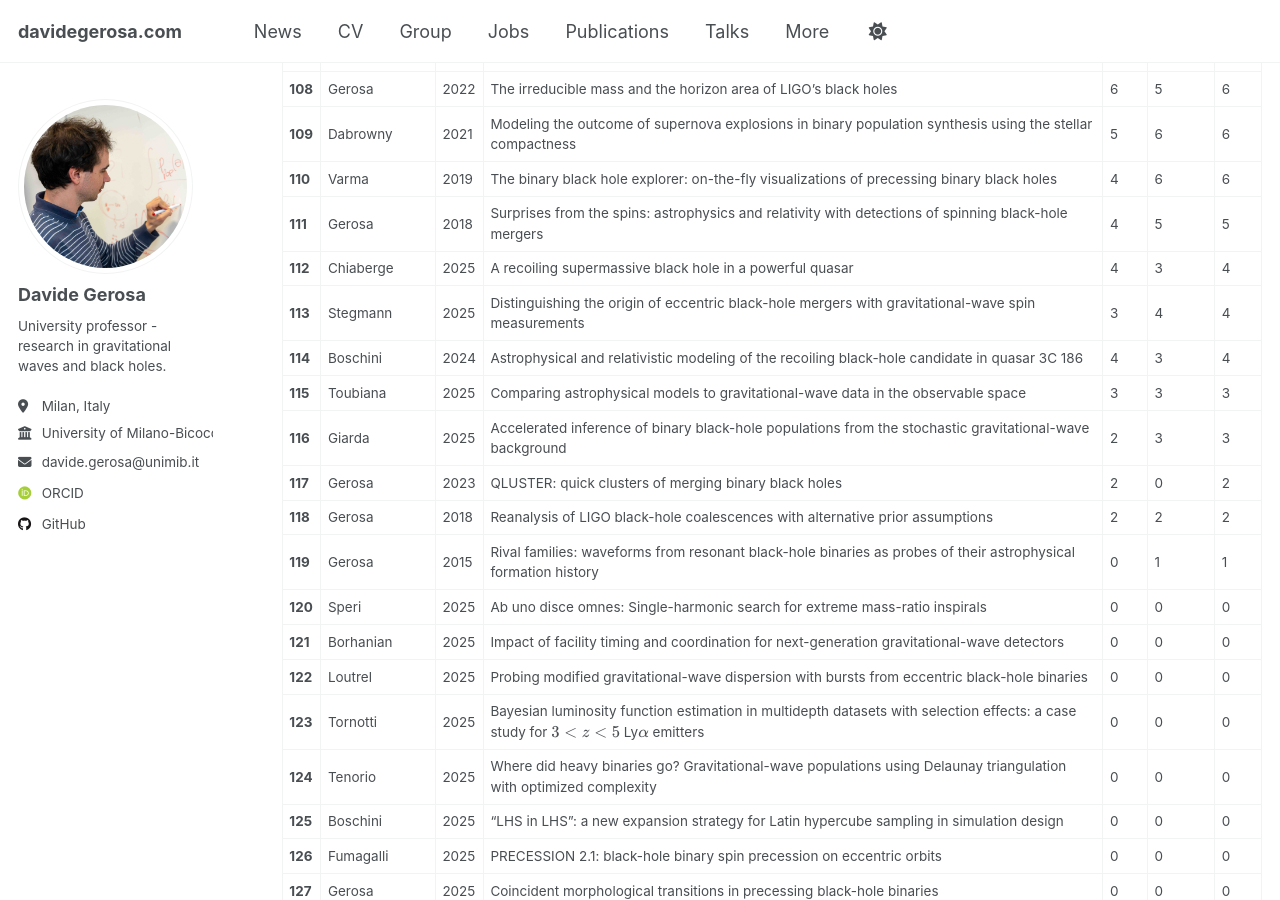
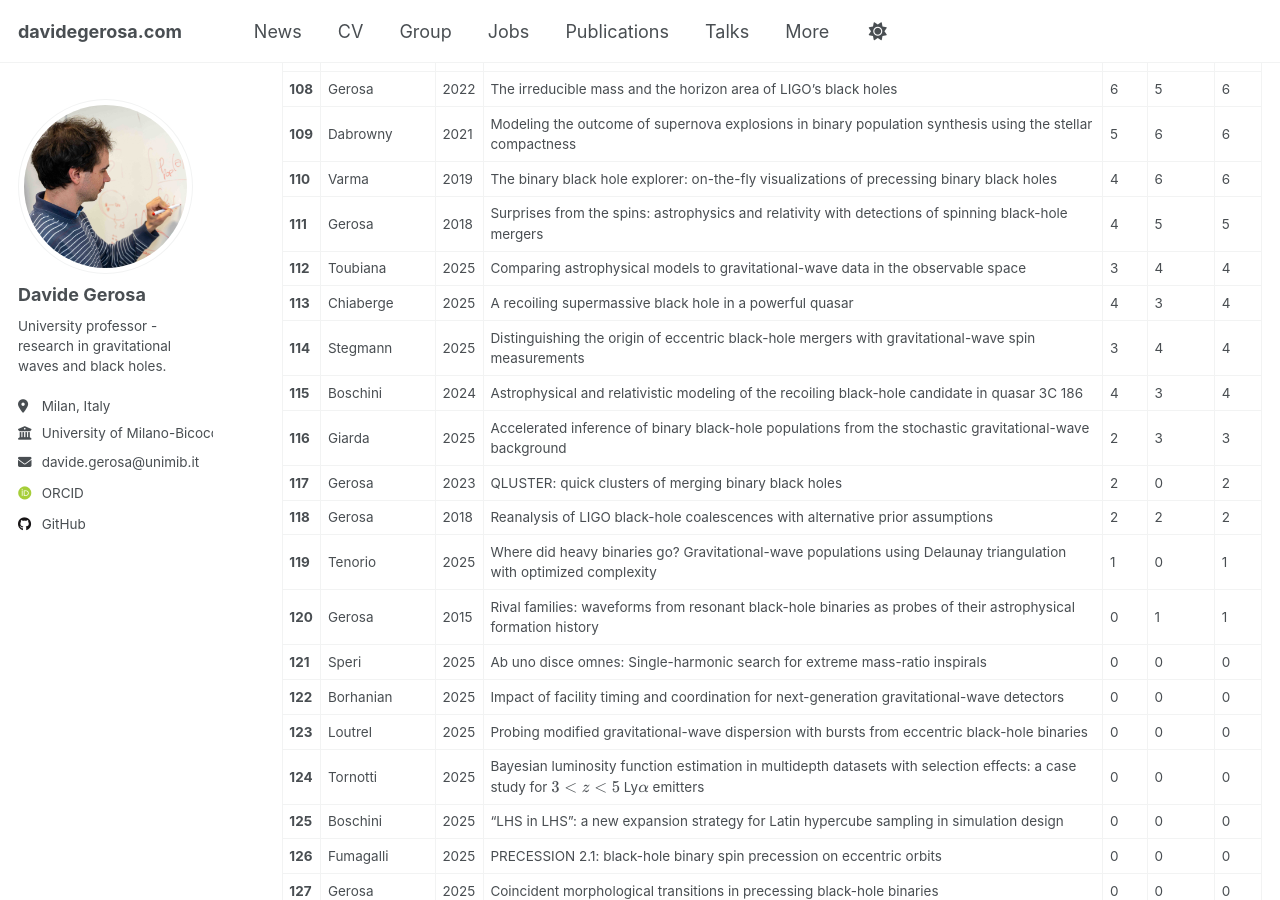
Before and after one commit to dgerosa/website, a Jekyll site: the page built from _pages/citations.md, in a window 1280 px wide and 900 px high, scrolled down 4804 px. Built offline with Jekyll 4.4.1, drawn with Linux system fonts in a browser that asks for light colours; some web fonts are replaced; some of the changed text lies outside the part shown.

Commit message:
Website update from workflow

```diff
--- a/_pages/_citations.md
+++ b/_pages/_citations.md
@@ -120,19 +120,19 @@
 | **109** | Dabrowny | 2021 | Modeling the outcome of supernova explosions in binary population synthesis using the stellar compactness | 5 | 6 | 6 |
 | **110** | Varma | 2019 | The binary black hole explorer: on-the-fly visualizations of precessing binary black holes | 4 | 6 | 6 |
 | **111** | Gerosa | 2018 | Surprises from the spins: astrophysics and relativity with detections of spinning black-hole mergers | 4 | 5 | 5 |
-| **112** | Chiaberge | 2025 | A recoiling supermassive black hole in a powerful quasar | 4 | 3 | 4 |
-| **113** | Stegmann | 2025 | Distinguishing the origin of eccentric black-hole mergers with gravitational-wave spin measurements | 3 | 4 | 4 |
-| **114** | Boschini | 2024 | Astrophysical and relativistic modeling of the recoiling black-hole candidate in quasar 3C 186 | 4 | 3 | 4 |
-| **115** | Toubiana | 2025 | Comparing astrophysical models to gravitational-wave data in the observable space | 3 | 3 | 3 |
+| **112** | Toubiana | 2025 | Comparing astrophysical models to gravitational-wave data in the observable space | 3 | 4 | 4 |
+| **113** | Chiaberge | 2025 | A recoiling supermassive black hole in a powerful quasar | 4 | 3 | 4 |
+| **114** | Stegmann | 2025 | Distinguishing the origin of eccentric black-hole mergers with gravitational-wave spin measurements | 3 | 4 | 4 |
+| **115** | Boschini | 2024 | Astrophysical and relativistic modeling of the recoiling black-hole candidate in quasar 3C 186 | 4 | 3 | 4 |
 | **116** | Giarda | 2025 | Accelerated inference of binary black-hole populations from the stochastic gravitational-wave background | 2 | 3 | 3 |
 | **117** | Gerosa | 2023 | QLUSTER: quick clusters of merging binary black holes | 2 | 0 | 2 |
 | **118** | Gerosa | 2018 | Reanalysis of LIGO black-hole coalescences with alternative prior assumptions | 2 | 2 | 2 |
-| **119** | Gerosa | 2015 | Rival families: waveforms from resonant black-hole binaries as probes of their astrophysical formation history | 0 | 1 | 1 |
-| **120** | Speri | 2025 | Ab uno disce omnes: Single-harmonic search for extreme mass-ratio inspirals | 0 | 0 | 0 |
-| **121** | Borhanian | 2025 | Impact of facility timing and coordination for next-generation gravitational-wave detectors | 0 | 0 | 0 |
-| **122** | Loutrel | 2025 | Probing modified gravitational-wave dispersion with bursts from eccentric black-hole binaries | 0 | 0 | 0 |
-| **123** | Tornotti | 2025 | Bayesian luminosity function estimation in multidepth datasets with selection effects: a case study for $$3<z<5$$ Ly$$\alpha$$ emitters | 0 | 0 | 0 |
-| **124** | Tenorio | 2025 | Where did heavy binaries go? Gravitational-wave populations using Delaunay triangulation with optimized complexity | 0 | 0 | 0 |
+| **119** | Tenorio | 2025 | Where did heavy binaries go? Gravitational-wave populations using Delaunay triangulation with optimized complexity | 1 | 0 | 1 |
+| **120** | Gerosa | 2015 | Rival families: waveforms from resonant black-hole binaries as probes of their astrophysical formation history | 0 | 1 | 1 |
+| **121** | Speri | 2025 | Ab uno disce omnes: Single-harmonic search for extreme mass-ratio inspirals | 0 | 0 | 0 |
+| **122** | Borhanian | 2025 | Impact of facility timing and coordination for next-generation gravitational-wave detectors | 0 | 0 | 0 |
+| **123** | Loutrel | 2025 | Probing modified gravitational-wave dispersion with bursts from eccentric black-hole binaries | 0 | 0 | 0 |
+| **124** | Tornotti | 2025 | Bayesian luminosity function estimation in multidepth datasets with selection effects: a case study for $$3<z<5$$ Ly$$\alpha$$ emitters | 0 | 0 | 0 |
 | **125** | Boschini | 2025 | “LHS in LHS”: a new expansion strategy for Latin hypercube sampling in simulation design | 0 | 0 | 0 |
 | **126** | Fumagalli | 2025 | PRECESSION 2.1: black-hole binary spin precession on eccentric orbits | 0 | 0 | 0 |
 | **127** | Gerosa | 2025 | Coincident morphological transitions in precessing black-hole binaries | 0 | 0 | 0 |
```
Also changed, not shown: other parts of _pages/_citations.md (+18 -18 lines), _pages/_group.md (+1 -1 lines), _pages/_publications.md (+1 -1 lines), _pages/_talks.md (+5 -2 lines).
